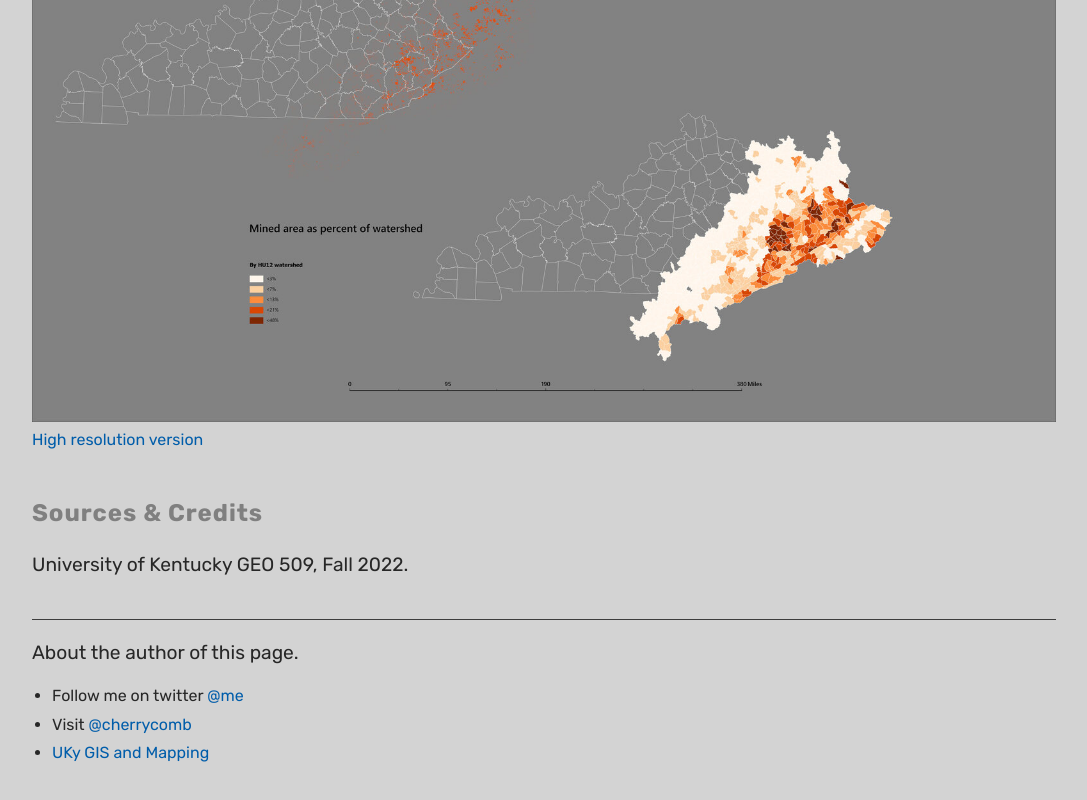
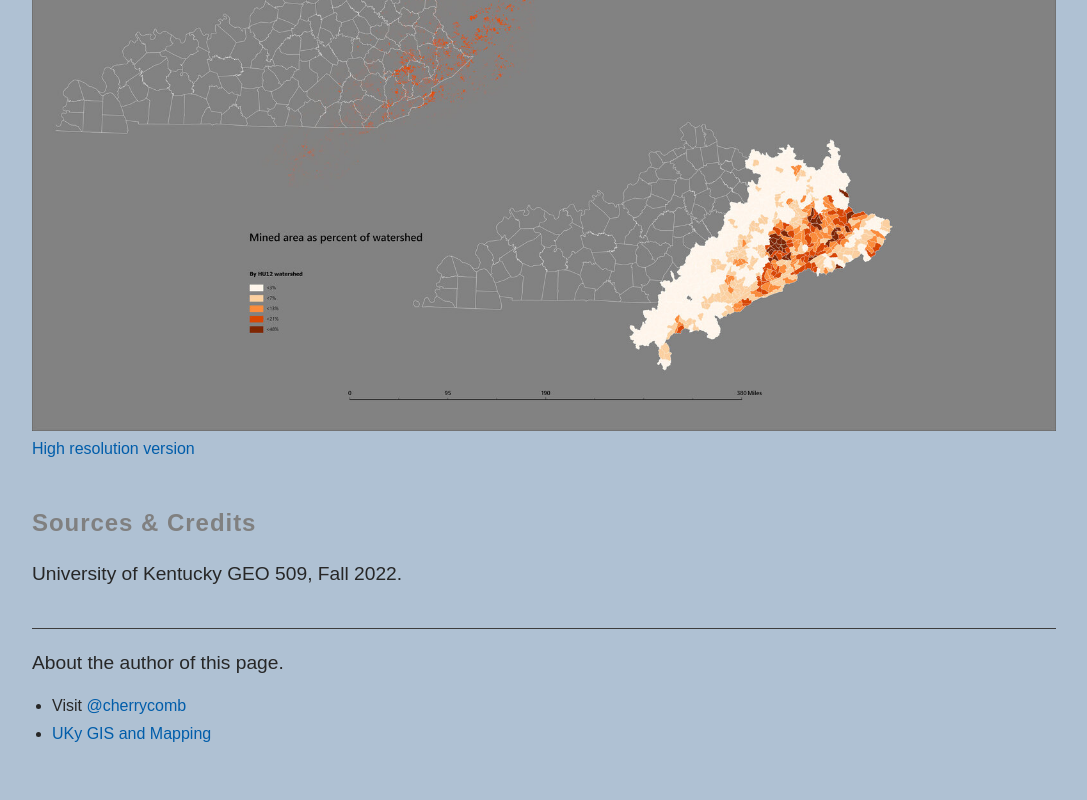
Before and after one commit to cherrycomb/GEO509-portfolio, a plain HTML site: page index.html in a window 1280 px wide. Shown: the part 4523-5323 px from the top of the page, without its empty margins (96-1183 px from the left). Drawn offline with nearby package versions, Linux system fonts and the light colour scheme.

Commit message:
update index

```diff
--- a/index.html
+++ b/index.html
@@ -15,8 +15,8 @@
         body {
             margin: 0;
             padding: 0;
-            background: #d3d3d3;
-            font-family: 'Rubik', sans-serif;
+            background: #afc1d3;
+            font-family: 'Barlow', sans-serif;
             font-weight: 400;
             color: #272727;
         }
@@ -35,9 +35,10 @@
 
         h1 {
             font-weight: 700;
-            font-size: 3.5em;
+            font-size: 4em;
             text-transform: uppercase;
             margin: 10px 0;
+            /* color: rgb(202, 130, 34); */
         }
 
         h2 {
@@ -46,7 +47,7 @@
         }
 
         h3 {
-            font-family: 'Rubik', sans-serif;
+            font-family: 'Barlow', sans-serif;
             font-weight: 700;
             color: gray;
             font-size: 1.5em;
@@ -115,6 +116,7 @@
             A summary of goals, methodology, and results.
         </p>
     </header>
+
     <section>
         <h2>01: Community</h2>
         <img src='./images/L1_th.jpg' class="max-image-width">
@@ -127,6 +129,9 @@
     </section>
     <section>
         <h2>03: Inundation</h2>
+
+            <!-- <img src='./images/inundation_outline.png' class="max-image-width"> -->
+
         <iframe width="100%" height="400" src="https://youtube.com/embed/lMuO5gPSR4E" title="YouTube video player" frameborder="0" allow="accelerometer; autoplay; clipboard-write; encrypted-media; gyroscope; picture-in-picture" allowfullscreen></iframe>
     </section>
     <section>
@@ -146,7 +151,6 @@
             About the author of this page.
         </p>
         <ul>
-            <li>Follow me on twitter <a href="https://twitter.com/">@me</a></li>
             <li>Visit <a href='https://github.com'>@cherrycomb</a> </li>
             <li><a href="https://uky-gis.github.io">UKy GIS and Mapping</a></li>
         </ul>
```
Also changed, not shown: images/L1.jpg (renamed from images/L1_hr.jpg), images/L4.jpg (renamed from images/L4_hr.jpg), images/inundation_outline.png (added), 4 other files.
